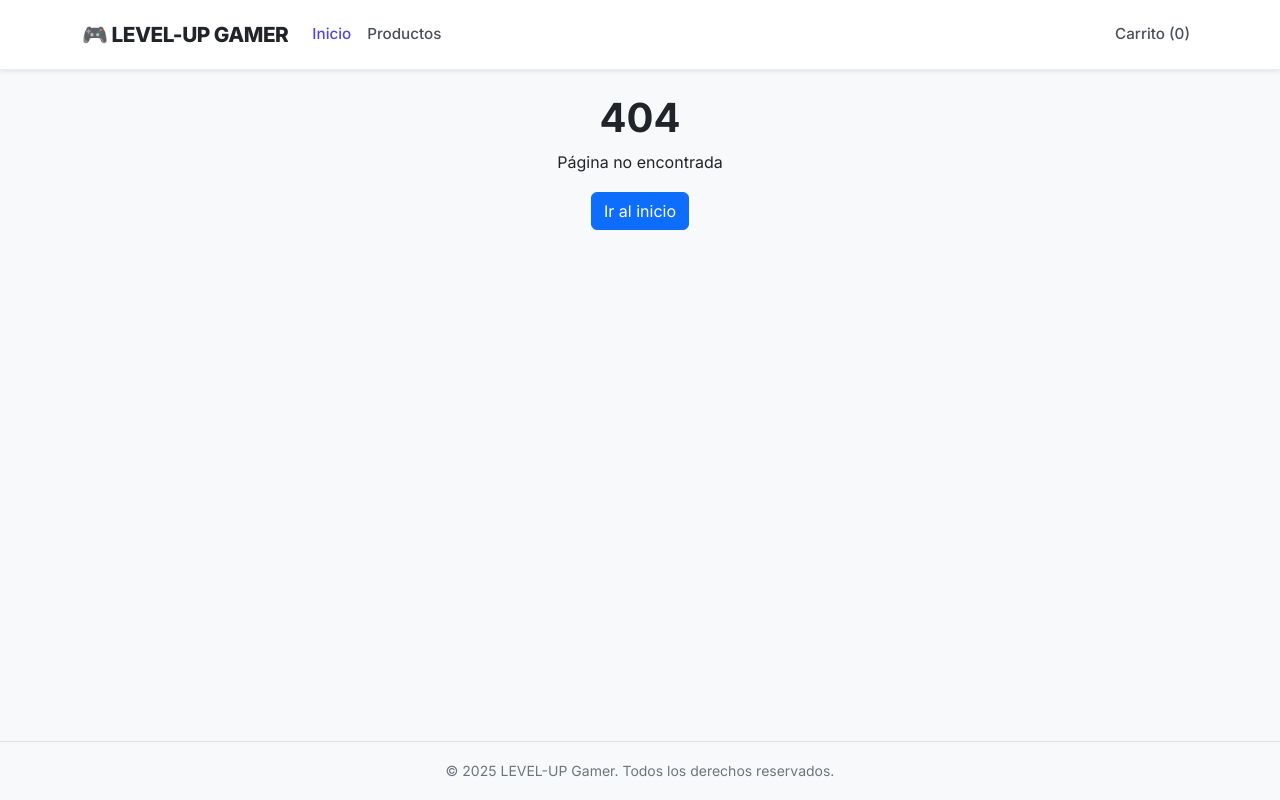
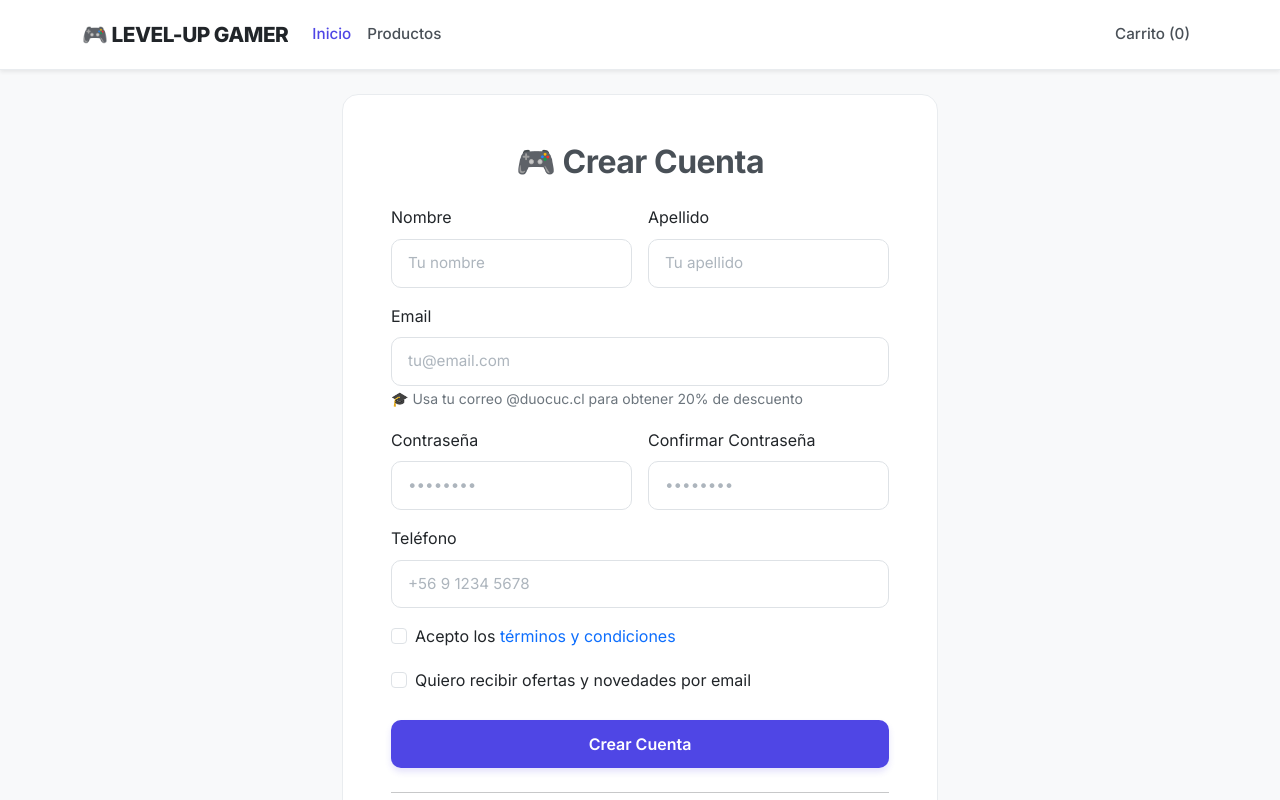
Before and after one commit to UniDasp/react-ecommerce, a React (Vite) app: page /react-ecommerce/register in a window 1280 px wide. Before the commit this address had no page. Shown: the top 800 px of the page. Built offline with nearby package versions, Linux system fonts and the light colour scheme.

Commit message:
LoginPage and RegisterPage added

```diff
--- a/src/App.jsx
+++ b/src/App.jsx
@@ -1,13 +1,15 @@
-import './App.css'
-import { Routes, Route } from 'react-router-dom'
-import Navbar from './components/layout/Navbar.jsx'
-import Footer from './components/layout/Footer.jsx'
-import HomePage from './pages/HomePage.jsx'
-import ProductsPage from './pages/ProductsPage.jsx'
-import ProductDetailPage from './pages/ProductDetailPage.jsx'
-import CartPage from './pages/CartPage.jsx'
-import CheckoutPage from './pages/CheckoutPage.jsx'
-import NotFoundPage from './pages/NotFoundPage.jsx'
+import "./App.css";
+import { Routes, Route } from "react-router-dom";
+import Navbar from "./components/layout/Navbar.jsx";
+import Footer from "./components/layout/Footer.jsx";
+import HomePage from "./pages/HomePage.jsx";
+import ProductsPage from "./pages/ProductsPage.jsx";
+import ProductDetailPage from "./pages/ProductDetailPage.jsx";
+import CartPage from "./pages/CartPage.jsx";
+import CheckoutPage from "./pages/CheckoutPage.jsx";
+import NotFoundPage from "./pages/NotFoundPage.jsx";
+import LoginPage from "./pages/LoginPage.jsx";
+import RegisterPage from "./pages/RegisterPage.jsx";
 
 function App() {
   return (
@@ -16,8 +18,13 @@ function App() {
       <main className="flex-fill main-container py-4">
         <Routes>
           <Route path="/react-ecommerce/" element={<HomePage />} />
+          <Route path="/react-ecommerce/login" element={<LoginPage />} />
+          <Route path="/react-ecommerce/register" element={<RegisterPage />} />
           <Route path="/react-ecommerce/products" element={<ProductsPage />} />
-          <Route path="/react-ecommerce/products/:id" element={<ProductDetailPage />} />
+          <Route
+            path="/react-ecommerce/products/:id"
+            element={<ProductDetailPage />}
+          />
           <Route path="/react-ecommerce/cart" element={<CartPage />} />
           <Route path="/react-ecommerce/checkout" element={<CheckoutPage />} />
           <Route path="*" element={<NotFoundPage />} />
@@ -25,7 +32,7 @@ function App() {
       </main>
       <Footer />
     </div>
-  )
+  );
 }
 
-export default App
+export default App;
--- /dev/null
+++ b/src/pages/LoginPage.jsx
@@ -0,0 +1,86 @@
+import { Link } from "react-router-dom";
+
+export default function LoginPage() {
+  return (
+    <div className="login-page">
+      <div className="row justify-content-center">
+        <div className="col-12 col-md-8 col-lg-6 col-xl-5">
+          <div className="card gamer-card no-hover">
+            <div className="card-body p-4 p-md-5">
+              <h2 className="section-title text-center mb-4">
+                🎮 Iniciar Sesión
+              </h2>
+
+              <form>
+                <div className="mb-3">
+                  <label htmlFor="email" className="form-label">
+                    Email
+                  </label>
+                  <input
+                    type="email"
+                    className="form-control"
+                    id="email"
+                    placeholder="tu@email.com"
+                  />
+                </div>
+
+                <div className="mb-3">
+                  <label htmlFor="password" className="form-label">
+                    Contraseña
+                  </label>
+                  <input
+                    type="password"
+                    className="form-control"
+                    id="password"
+                    placeholder="••••••••"
+                  />
+                </div>
+
+                <div className="mb-3 form-check">
+                  <input
+                    type="checkbox"
+                    className="form-check-input"
+                    id="remember"
+                  />
+                  <label className="form-check-label" htmlFor="remember">
+                    Recordarme
+                  </label>
+                </div>
+
+                <div className="d-grid gap-2 mb-3">
+                  <button type="submit" className="btn btn-neon btn-lg">
+                    Iniciar Sesión
+                  </button>
+                </div>
+
+                <div className="text-center mb-3">
+                  <a href="#" className="text-muted small">
+                    ¿Olvidaste tu contraseña?
+                  </a>
+                </div>
+
+                <hr className="my-4" />
+
+                <div className="text-center">
+                  <p className="text-muted mb-2">¿No tienes cuenta?</p>
+                  <Link
+                    to="/react-ecommerce/register"
+                    className="btn btn-outline-neon"
+                  >
+                    Crear cuenta
+                  </Link>
+                </div>
+              </form>
+            </div>
+          </div>
+
+          <div className="text-center mt-4">
+            <Link to="/react-ecommerce/" className="text-muted">
+              ← Volver al inicio
+            </Link>
+          </div>
+        </div>
+      </div>
+    </div>
+  );
+}
--- /dev/null
+++ b/src/pages/RegisterPage.jsx
@@ -0,0 +1,153 @@
+import { Link } from "react-router-dom";
+
+export default function RegisterPage() {
+  return (
+    <div className="register-page">
+      <div className="row justify-content-center">
+        <div className="col-12 col-md-10 col-lg-8 col-xl-6">
+          <div className="card gamer-card no-hover">
+            <div className="card-body p-4 p-md-5">
+              <h2 className="section-title text-center mb-4">
+                🎮 Crear Cuenta
+              </h2>
+
+              <form>
+                <div className="row g-3">
+                  <div className="col-md-6">
+                    <label htmlFor="nombre" className="form-label">
+                      Nombre
+                    </label>
+                    <input
+                      type="text"
+                      className="form-control"
+                      id="nombre"
+                      placeholder="Tu nombre"
+                    />
+                  </div>
+
+                  <div className="col-md-6">
+                    <label htmlFor="apellido" className="form-label">
+                      Apellido
+                    </label>
+                    <input
+                      type="text"
+                      className="form-control"
+                      id="apellido"
+                      placeholder="Tu apellido"
+                    />
+                  </div>
+
+                  <div className="col-12">
+                    <label htmlFor="email" className="form-label">
+                      Email
+                    </label>
+                    <input
+                      type="email"
+                      className="form-control"
+                      id="email"
+                      placeholder="tu@email.com"
+                    />
+                    <small className="text-muted">
+                      🎓 Usa tu correo @duocuc.cl para obtener 20% de descuento
+                    </small>
+                  </div>
+
+                  <div className="col-md-6">
+                    <label htmlFor="password" className="form-label">
+                      Contraseña
+                    </label>
+                    <input
+                      type="password"
+                      className="form-control"
+                      id="password"
+                      placeholder="••••••••"
+                    />
+                  </div>
+
+                  <div className="col-md-6">
+                    <label htmlFor="confirmPassword" className="form-label">
+                      Confirmar Contraseña
+                    </label>
+                    <input
+                      type="password"
+                      className="form-control"
+                      id="confirmPassword"
+                      placeholder="••••••••"
+                    />
+                  </div>
+
+                  <div className="col-12">
+                    <label htmlFor="telefono" className="form-label">
+                      Teléfono
+                    </label>
+                    <input
+                      type="tel"
+                      className="form-control"
+                      id="telefono"
+                      placeholder="+56 9 1234 5678"
+                    />
+                  </div>
+
+                  <div className="col-12">
+                    <div className="form-check">
+                      <input
+                        type="checkbox"
+                        className="form-check-input"
+                        id="terms"
+                      />
+                      <label className="form-check-label" htmlFor="terms">
+                        Acepto los{" "}
+                        <a href="#" className="text-decoration-none">
+                          términos y condiciones
+                        </a>
+                      </label>
+                    </div>
+                  </div>
+
+                  <div className="col-12">
+                    <div className="form-check">
+                      <input
+                        type="checkbox"
+                        className="form-check-input"
+                        id="newsletter"
+                      />
+                      <label className="form-check-label" htmlFor="newsletter">
+                        Quiero recibir ofertas y novedades por email
+                      </label>
+                    </div>
+                  </div>
+
+                  <div className="col-12 mt-4">
+                    <div className="d-grid gap-2">
+                      <button type="submit" className="btn btn-neon btn-lg">
+                        Crear Cuenta
+                      </button>
+                    </div>
+                  </div>
+                </div>
+              </form>
+
+              <hr className="my-4" />
+
+              <div className="text-center">
+                <p className="text-muted mb-2">¿Ya tienes cuenta?</p>
+                <Link
+                  to="/react-ecommerce/login"
+                  className="btn btn-outline-neon"
+                >
+                  Iniciar Sesión
+                </Link>
+              </div>
+            </div>
+          </div>
+
+          <div className="text-center mt-4">
+            <Link to="/react-ecommerce/" className="text-muted">
+              ← Volver al inicio
+            </Link>
+          </div>
+        </div>
+      </div>
+    </div>
+  );
+}
```
Also changed, not shown: src/pages/ProductsPage.jsx (+81 -54 lines).
